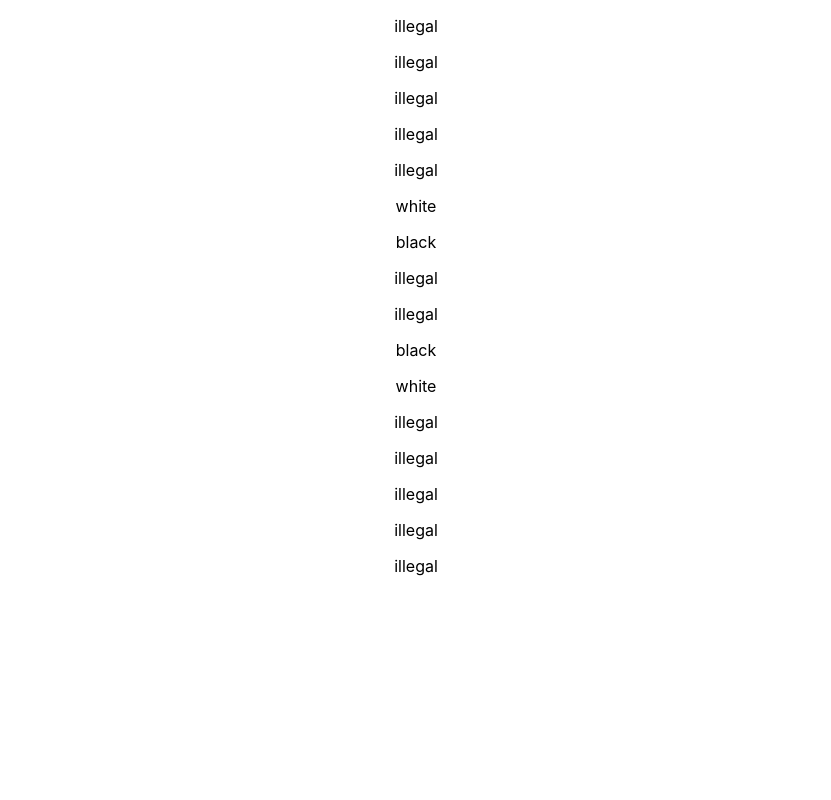
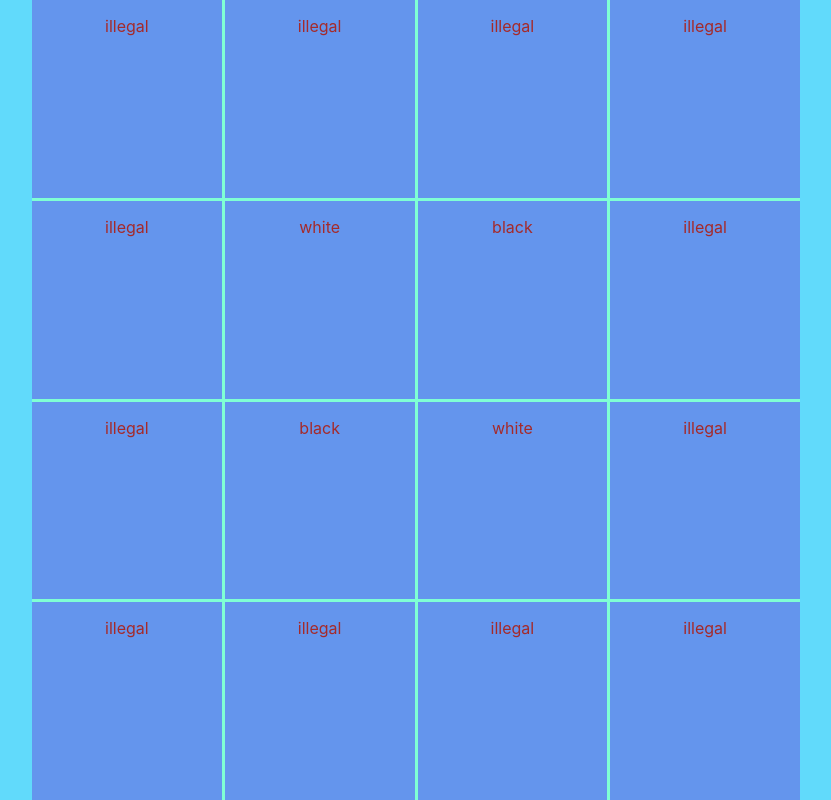
Before and after one commit to nickodell/othello, a React (Create React App) app in the folder ui/: page / in a window 1280 px wide. Shown: the whole page, without its empty margins (224-1055 px from the left). Built offline with nearby package versions, Linux system fonts and the light colour scheme.

Commit message:
Add basic styling to new app

```diff
--- a/ui/src/App.css
+++ b/ui/src/App.css
@@ -1,5 +1,24 @@
 .App {
   text-align: center;
+  background-color: #61dafb;
+  position: absolute;
+  height: 100%;
+  width: 100%;
+  display: grid;
+  grid-template-columns: 1fr 3fr 1fr;
+}
+
+.gameboard {
+  grid-column: 2;
+  background-color: aquamarine;
+  display: grid;
+  grid-template-columns: repeat(4, 1fr);
+  gap: 3px;
+}
+
+.tiles {
+  background-color: cornflowerblue;
+  color: brown;
 }
 
 .App-logo {
@@ -13,21 +32,6 @@
   }
 }
 
-.App-header {
-  background-color: #282c34;
-  min-height: 100vh;
-  display: flex;
-  flex-direction: column;
-  align-items: center;
-  justify-content: center;
-  font-size: calc(10px + 2vmin);
-  color: white;
-}
-
-.App-link {
-  color: #61dafb;
-}
-
 @keyframes App-logo-spin {
   from {
     transform: rotate(0deg);
```
